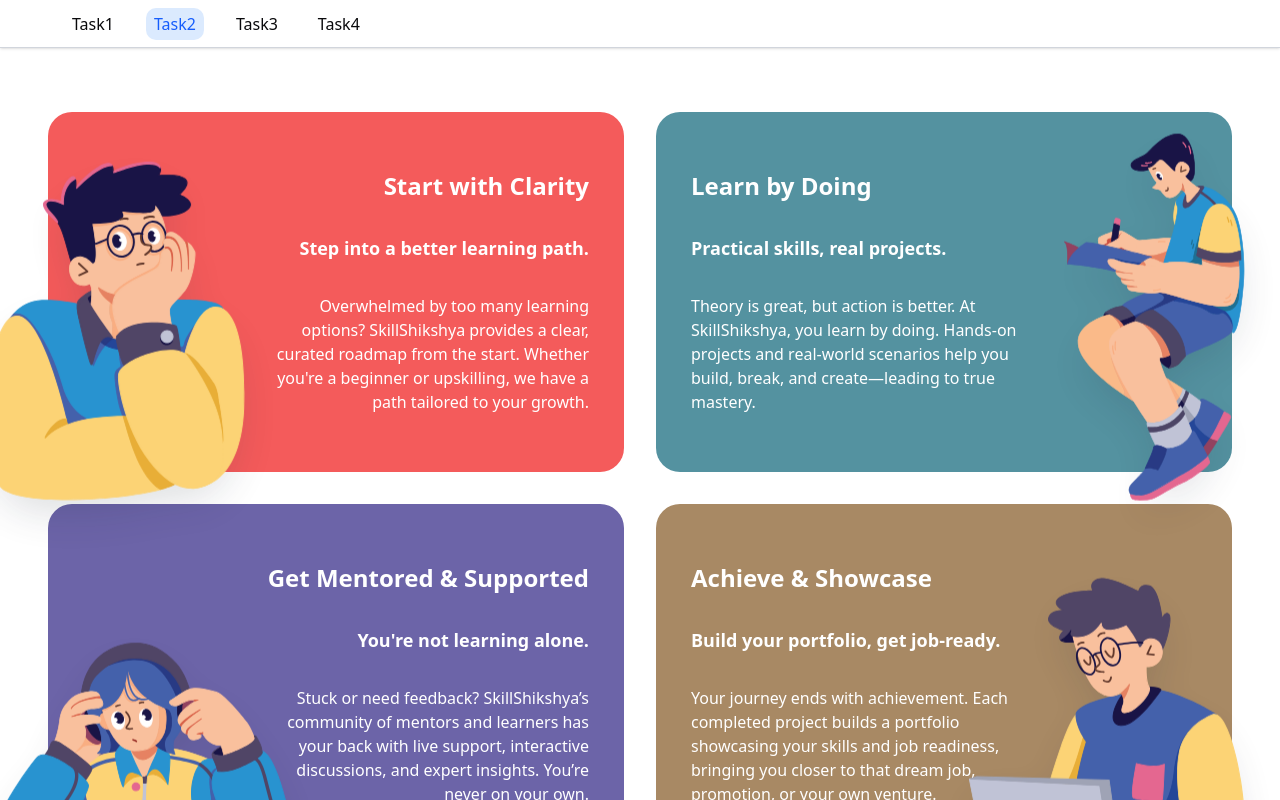
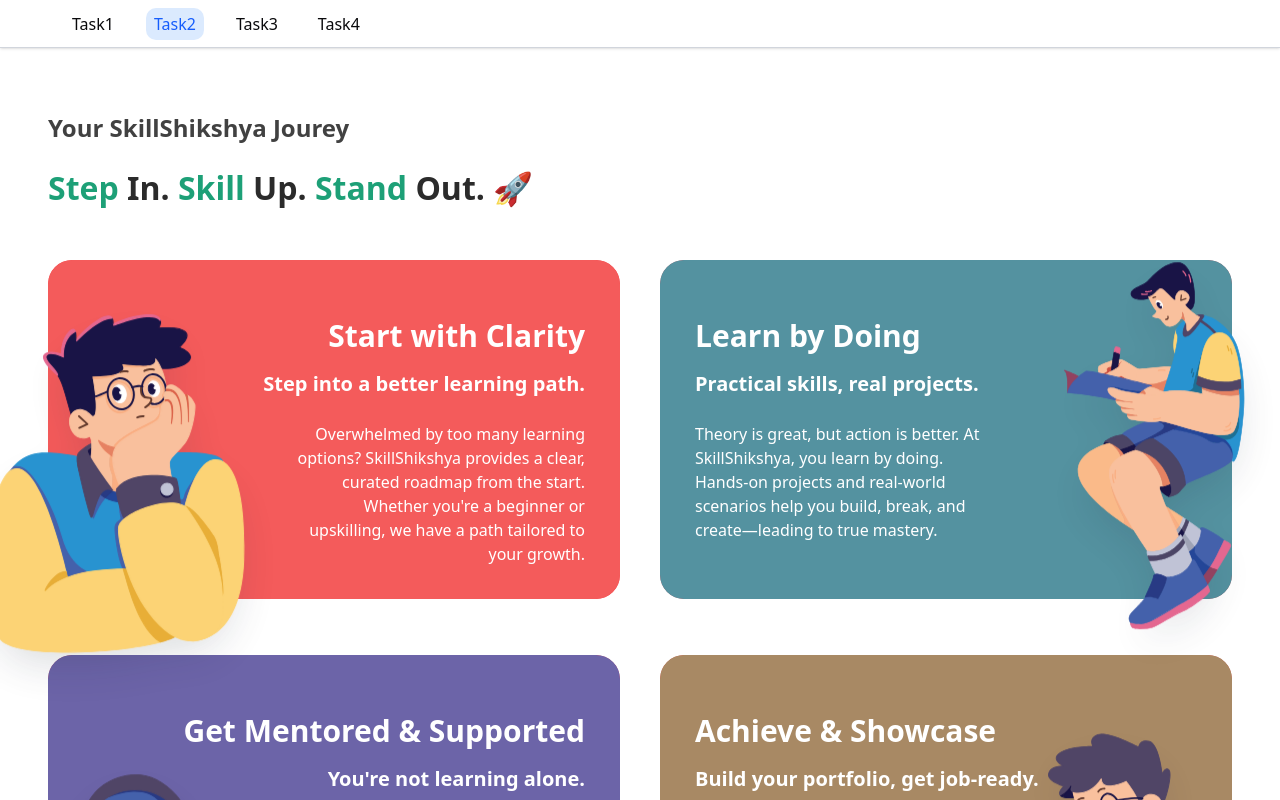
Before and after one commit to Ace-Aryal/vrit-tech-frontend-assesment, a Next.js app: page /task-2 in a window 1280 px wide. Shown: the top 800 px of the page. Built offline with nearby package versions, Linux system fonts and the light colour scheme.

Commit message:
finish inner component

```diff
--- a/package.json
+++ b/package.json
@@ -13,6 +13,7 @@
     "class-variance-authority": "^0.7.1",
     "clsx": "^2.1.1",
     "lucide-react": "^0.525.0",
+    "motion": "^12.23.1",
     "next": "15.3.5",
     "react": "^19.0.0",
     "react-dom": "^19.0.0",
--- a/src/app/layout.tsx
+++ b/src/app/layout.tsx
@@ -1,5 +1,5 @@
 import type { Metadata } from "next";
-import { Geist, Geist_Mono } from "next/font/google";
+import { Geist, Geist_Mono, Montserrat } from "next/font/google";
 import "./globals.css";
 import Navbar from "@/components/organisms/navbar";
 
@@ -8,9 +8,10 @@
   subsets: ["latin"],
 });
 
-const geistMono = Geist_Mono({
-  variable: "--font-geist-mono",
+const montserrat = Montserrat({
   subsets: ["latin"],
+  weight: ["400", "700"],
+  variable: "--font-montserrat",
 });
 
 export const metadata: Metadata = {
@@ -26,7 +27,7 @@
   return (
     <html lang="en">
       <body
-        className={`${geistSans.variable} ${geistMono.variable} antialiased`}
+        className={`${montserrat.variable} ${geistSans.variable}antialiased`}
       >
         <div className="flex flex-col  max-w-screen min-h-screen">
           <Navbar />
--- /dev/null
+++ b/src/app/task-2/_components/inner-container.tsx
@@ -0,0 +1,38 @@
+import { cn } from "@/lib/utils";
+import { ArrowLeft, ArrowRight } from "lucide-react";
+import React from "react";
+
+function InnerContainer() {
+  return (
+    <div
+      className={cn(
+        `h-full w-full flex flex-col  relative rounded-3xl overflow-clip`
+      )}
+    >
+      <div
+        className="absolute h-25 w-30 flex justify-center items-center rounded-full top-1/2
+         -translate-y-1/2 -left-8  bg-background
+      ring-white ring-4
+      "
+      >
+        <div className="w-18 h-18  shadow-md flex justify-center items-center bg-background rounded-full absolute left-8">
+          <ArrowLeft className="w-8 h-8 text-gray-500" />
+        </div>
+      </div>
+      <div
+        className="absolute h-25 w-30 flex justify-center items-center rounded-full top-1/2 -translate-y-1/2 -right-8  bg-white
+      ring-white ring-4"
+      >
+        <div className="w-18 h-18 shadow-md  flex justify-center items-center bg-white rounded-full absolute right-8">
+          <ArrowRight className="w-8 h-8  text-gray-500" />
+        </div>
+      </div>
+      <div className="bg-red-500 flex-1 rounded-3xl"></div>
+      <div className="bg-red-500 flex-1 rounded-3xl"></div>
+      <div className="bg-red-500 flex-1 rounded-3xl"></div>
+      <div></div>
+    </div>
+  );
+}
+
+export default InnerContainer;
--- a/src/app/task-2/_components/outer-container.tsx
+++ b/src/app/task-2/_components/outer-container.tsx
@@ -1,6 +1,9 @@
+// reuable outermost component for the  task-2 layout
+"use client";
 import { cn } from "@/lib/utils";
 import React from "react";
-
+import { motion } from "motion/react";
+import InnerContainer from "./inner-container";
 type OuterConatinerProps = {
   className: string;
   heading: string;
@@ -18,9 +21,23 @@
   svg,
 }: OuterConatinerProps) {
   return (
-    <div
+    <div className="relative aspect-[592/351] ">
+      <motion.div
+        initial={{
+          opacity: 1,
+          x: 0,
+        }}
+        whileHover={{
+          opacity: 0,
+          x: -2000,
+        }}
+        transition={{
+          duration: 1,
+          ease: "easeInOut",
+        }}
         className={cn(
-        "relative  aspect=[592/351]  py-[58px] bg-red-500 rounded-3xl flex gap-2 text-white px-[35px] ",
+          `relative    h-full w-full
+           py-[58px] bg-red-500 rounded-3xl flex flex-col gap-4 text-white px-[35px] `,
           className,
           {
             "text-left ": imagePosition === "right",
@@ -28,25 +45,36 @@
           }
         )}
       >
+        <h3 className="text-3xl  font-bold whitespace-nowrap">{heading}</h3>
+        <h4 className=" text-xl font-semibold ">{subHeading}</h4>
+
+        <div className="flex">
+          {/* svg overlay */}
           <div
-        className={cn("w-1/3 relative ", {
+            className={cn("w-2/5 relative ", {
               "order-1": imagePosition === "right",
             })}
           >
             {" "}
             <div
-          className={cn("absolute z-40 -bottom-36 animate-vertical-marquee", {
+              className={cn(
+                "absolute z-10  -bottom-36 animate-vertical-marquee",
+                {
                   "-left-32": imagePosition === "left",
                   "-right-20": imagePosition === "right",
-          })}
+                }
+              )}
             >
-          <div> {svg}</div>
+              {svg}
             </div>
           </div>
-      <div className="w-2/3 flex flex-col gap-8">
-        <h2 className="text-2xl  font-bold whitespace-nowrap">{heading}</h2>
-        <h3 className=" text-lg font-semibold ">{subHeading}</h3>
-        <p className="">{paragraph}</p>
+          <div className="w-3/5">
+            <p className="mt-2">{paragraph}</p>
+          </div>
+        </div>
+      </motion.div>
+      <div className="absolute inset-0 -z-10">
+        <InnerContainer />
       </div>
     </div>
   );
--- a/src/app/task-2/page.tsx
+++ b/src/app/task-2/page.tsx
@@ -4,7 +4,19 @@
 
 function Task2Page() {
   return (
-    <div className="grid px-12 grid-cols-2 gap-8 max-w-screen">
+    <div className="max-w-screen px-12 ">
+      <div className="mb-12 space-y-5">
+        <h1 className=" text-2xl text-[#414141] font-semibold">
+          Your SkillShikshya Jourey
+        </h1>
+        <h2 className="text-[2rem] font-bold text-[#2B2B2B]">
+          <span className="text-[#1DA077]">Step</span> In.{" "}
+          <span className="text-[#1DA077]">Skill</span> Up.{" "}
+          <span className="text-[#1DA077]">Stand</span> Out. 🚀
+        </h2>
+      </div>
+
+      <div className="grid  grid-cols-2 gap-10 space-y-4 max-w-screen ">
         {TASK_TWO_CONFIG.map((config, index) => {
           const { heading, subHeading, paragraph, className, hasSlides, svg } =
             config;
@@ -22,6 +34,7 @@
           );
         })}
       </div>
+    </div>
   );
 }
 
--- a/src/configs/task2configs.tsx
+++ b/src/configs/task2configs.tsx
@@ -9,6 +9,7 @@
     hasSlides: true,
     svg: (
       <svg
+        className="z-50"
         width="322"
         height="403"
         viewBox="0 0 322 403"
@@ -493,6 +494,7 @@
     hasSlides: true,
     svg: (
       <svg
+        className="z-50"
         width="245"
         height="431"
         viewBox="0 0 245 431"
@@ -1193,6 +1195,7 @@
     hasSlides: false,
     svg: (
       <svg
+        className="z-50"
         width="372"
         height="314"
         viewBox="0 0 372 314"
@@ -1789,6 +1792,7 @@
     hasSlides: false,
     svg: (
       <svg
+        className="z-50"
         width="341"
         height="379"
         viewBox="0 0 341 379"
```
Also changed, not shown: 1 other file (tests, documents, lock files or other folders). Lines whose indentation alone changed are shown as unchanged.
